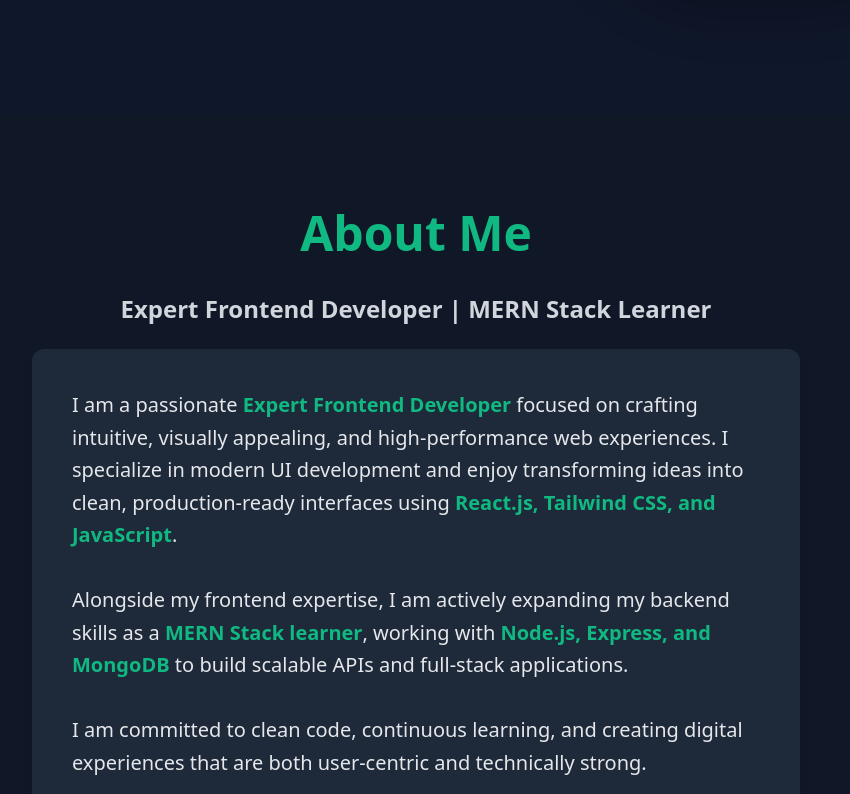
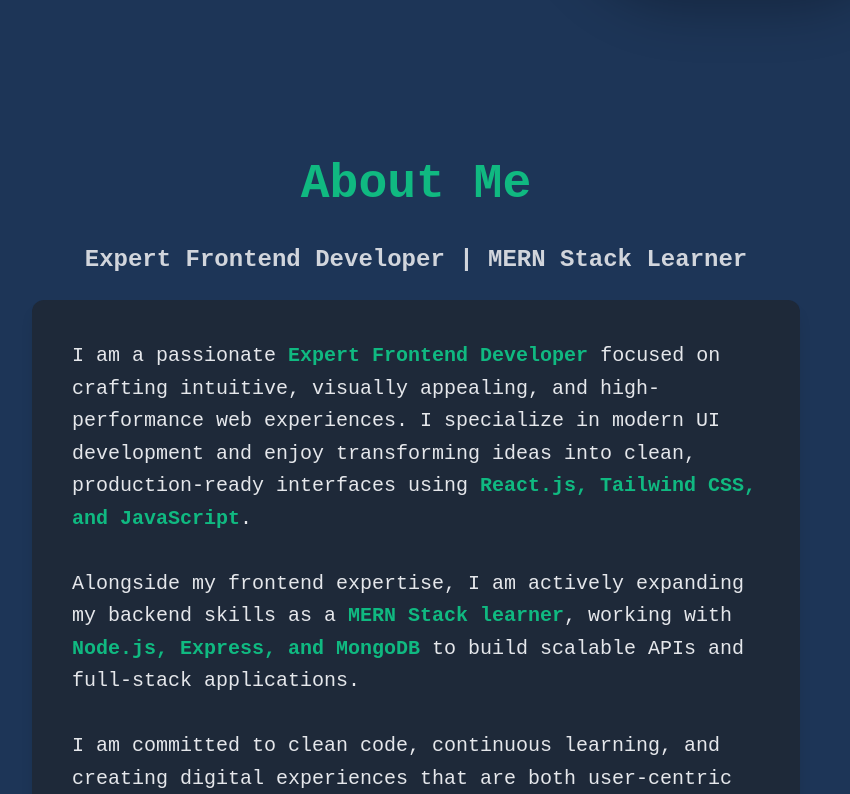
Before and after one commit to Tanvir-programmer/portfolio, a React (Vite) app: page / in a window 1280 px wide. Shown: the part 466-1260 px from the top of the page, without its empty margins (224-1074 px from the left). Built offline with nearby package versions, Linux system fonts and the light colour scheme.

Commit message:
font added

```diff
--- a/src/components/Aboutme.jsx
+++ b/src/components/Aboutme.jsx
@@ -2,7 +2,7 @@
 
 const AboutMe = () => {
   return (
-    <div className="min-h-screen flex flex-col items-center justify-center bg-gray-900 text-white py-5 px-4">
+    <div className="min-h-screen flex flex-col items-center justify-center  text-white py-5 px-4">
       {/* Heading */}
       <h1 className="text-4xl lg:text-5xl font-bold text-primary text-center mb-2">
         About Me
--- a/src/components/Contact.jsx
+++ b/src/components/Contact.jsx
@@ -4,7 +4,7 @@
   return (
     <div
       id="contact"
-      className="min-h-screen flex flex-col justify-center items-center bg-gray-900 text-white py-2 px-4"
+      className="min-h-screen flex flex-col justify-center items-center text-white py-2 px-4"
     >
       {/* Title Section */}
       <h1 className="text-4xl lg:text-5xl font-bold text-primary text-center mb-2">
--- a/src/components/Education.jsx
+++ b/src/components/Education.jsx
@@ -4,7 +4,7 @@
   return (
     <div
       id="education"
-      className="min-h-screen flex flex-col justify-center items-center bg-gray-900 text-white py-5 px-4"
+      className="min-h-screen flex flex-col justify-center items-center  text-white py-5 px-4"
     >
       {/* Title */}
       <h1 className="text-4xl lg:text-5xl font-bold text-primary text-center mb-2">
--- a/src/index.css
+++ b/src/index.css
@@ -6,7 +6,7 @@
   scroll-behavior: smooth;
 }
 body {
-  background: #0f172a;
+  background: #1d3557;
 }
 @plugin "daisyui/theme" {
   name: "dark";
@@ -14,3 +14,7 @@
   --color-primary: #10b981;
   --color-secondary: #94a3b8;
 }
+@import url("https://fonts.googleapis.com/css2?family=Source+Code+Pro:ital,wght@0,200..900;1,200..900&display=swap");
+body {
+  font-family: "Source Code Pro", monospace;
+}
--- a/src/pages/Home.jsx
+++ b/src/pages/Home.jsx
@@ -13,13 +13,14 @@
       <section id="aboutme">
         <AboutMe></AboutMe>
       </section>
-      <section id="projects">
-        <Projects></Projects>
-      </section>
       <section id="skills">
         {" "}
         <Skills></Skills>
       </section>
+      <section id="projects">
+        <Projects></Projects>
+      </section>
+
       <Education></Education>
       <section className="contact">
         <Contact></Contact>
```
